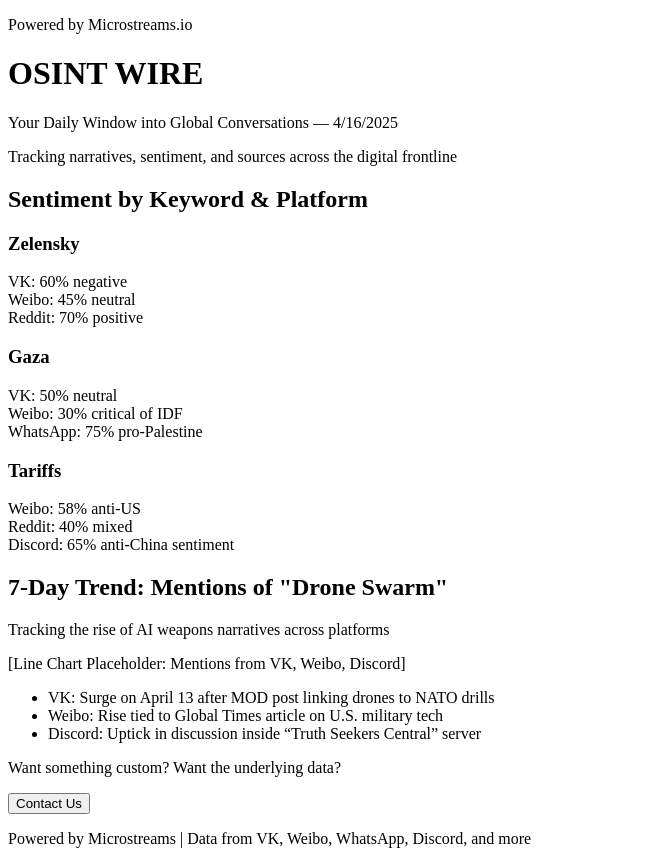
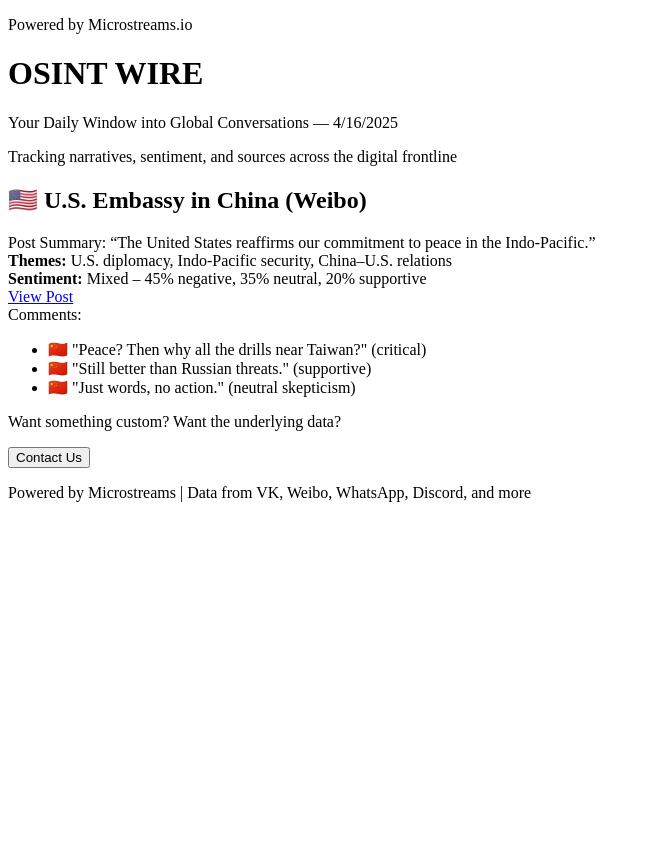
Before and after one commit to MSJGO/OSINT-WIRE-2, a Next.js app: page / in a window 1280 px wide. Shown: the whole page, without its empty margins (0-650 px from the left). After the commit the page ends 800 px from the top, so only its background shows below. Built offline with nearby package versions, Linux system fonts and the light colour scheme.

Commit message:
Update OSINTWireDashboard.js
udate

```diff
--- a/components/OSINTWireDashboard.js
+++ b/components/OSINTWireDashboard.js
@@ -19,41 +19,22 @@ export default function OSINTWireDashboard() {
 
       {/* Profile-Specific Highlights */}
       <section className="grid grid-cols-1 md:grid-cols-2 gap-6">
-        {/* Existing highlight blocks */}
-        {/* ... */}
-      </section>
-
-      {/* Keyword Sentiment Overview */}
-      <section className="bg-white shadow-lg rounded-2xl p-6">
-        <h2 className="text-2xl font-semibold mb-4 text-gray-800">Sentiment by Keyword & Platform</h2>
-        <div className="grid grid-cols-1 md:grid-cols-3 gap-6 text-sm text-gray-700">
-          <div className="p-3 bg-gray-50 rounded-xl shadow-sm">
-            <h3 className="font-bold text-base text-gray-800">Zelensky</h3>
-            <p>VK: 60% negative<br />Weibo: 45% neutral<br />Reddit: 70% positive</p>
-          </div>
-          <div className="p-3 bg-gray-50 rounded-xl shadow-sm">
-            <h3 className="font-bold text-base text-gray-800">Gaza</h3>
-            <p>VK: 50% neutral<br />Weibo: 30% critical of IDF<br />WhatsApp: 75% pro-Palestine</p>
-          </div>
-          <div className="p-3 bg-gray-50 rounded-xl shadow-sm">
-            <h3 className="font-bold text-base text-gray-800">Tariffs</h3>
-            <p>Weibo: 58% anti-US<br />Reddit: 40% mixed<br />Discord: 65% anti-China sentiment</p>
-          </div>
+        <div className="bg-white rounded-xl shadow p-5">
+          <h2 className="text-xl font-semibold">🇺🇸 U.S. Embassy in China (Weibo)</h2>
+          <p className="text-sm mt-2">
+            Post Summary: “The United States reaffirms our commitment to peace in the Indo-Pacific.”<br />
+            <strong>Themes:</strong> U.S. diplomacy, Indo-Pacific security, China–U.S. relations<br />
+            <strong>Sentiment:</strong> Mixed – 45% negative, 35% neutral, 20% supportive<br />
+            <a href="https://weibo.com/USembassyBeijing" className="text-blue-600 underline text-sm" target="_blank">View Post</a><br />
+            Comments:
+            <ul className="list-disc list-inside mt-1">
+              <li>🇨🇳 "Peace? Then why all the drills near Taiwan?" (critical)</li>
+              <li>🇨🇳 "Still better than Russian threats." (supportive)</li>
+              <li>🇨🇳 "Just words, no action." (neutral skepticism)</li>
+            </ul>
+          </p>
         </div>
-      </section>
-
-      {/* 7-Day Engagement Trend Section */}
-      <section className="bg-white shadow-lg rounded-2xl p-6">
-        <h2 className="text-2xl font-semibold mb-4 text-gray-800">7-Day Trend: Mentions of "Drone Swarm"</h2>
-        <p className="text-sm mb-3 text-gray-600">Tracking the rise of AI weapons narratives across platforms</p>
-        <div className="h-64 bg-gray-100 rounded-xl flex items-center justify-center border border-dashed border-gray-300">
-          <span className="text-gray-500">[Line Chart Placeholder: Mentions from VK, Weibo, Discord]</span>
-        </div>
-        <ul className="mt-4 text-sm list-disc list-inside text-gray-700">
-          <li>VK: Surge on April 13 after MOD post linking drones to NATO drills</li>
-          <li>Weibo: Rise tied to Global Times article on U.S. military tech</li>
-          <li>Discord: Uptick in discussion inside “Truth Seekers Central” server</li>
-        </ul>
+        {/* Additional highlights and other sections would continue here... */}
       </section>
 
       {/* Footer with Offer */}
```
